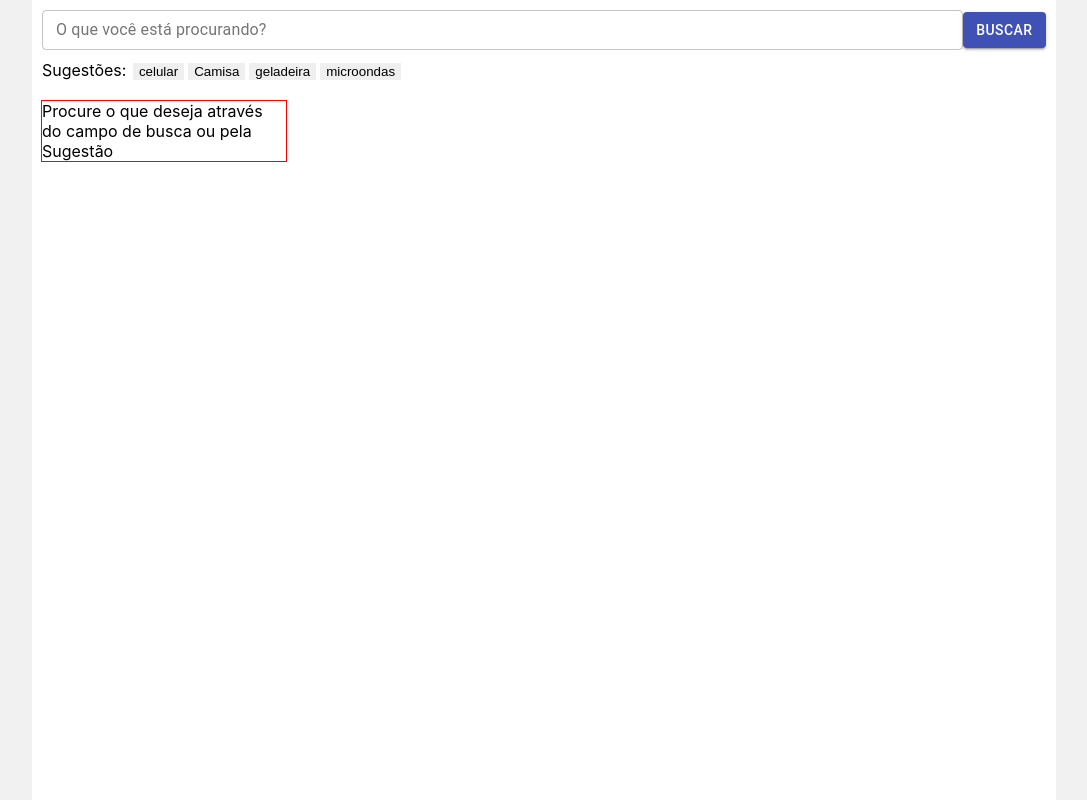
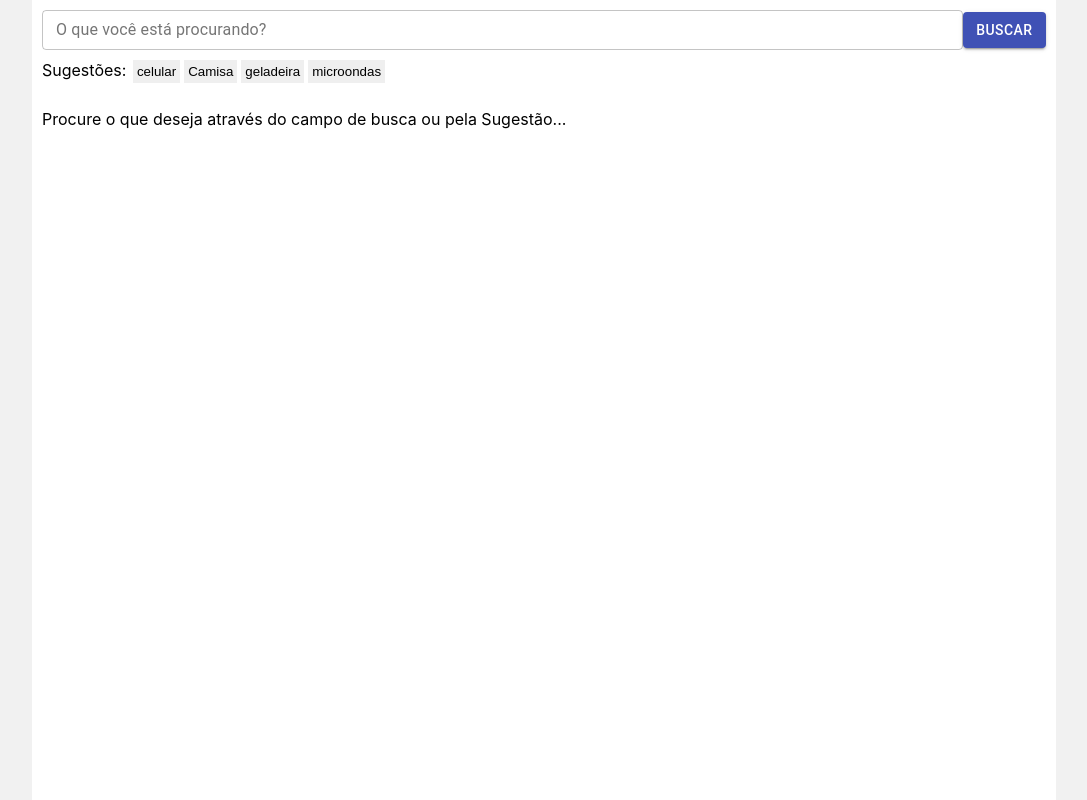
Before and after one commit to Biancasleonardo/desafio_Calindra, a React (Create React App) app in the folder desafio1/: page / in a window 1280 px wide. Shown: the whole page, without its empty margins (96-1183 px from the left). Built offline with nearby package versions, Linux system fonts and the light colour scheme.

Commit message:
adjusting layout

```diff
--- a/desafio1/src/components/ProductsCard/ProductsCard.js
+++ b/desafio1/src/components/ProductsCard/ProductsCard.js
@@ -1,9 +1,11 @@
 import { CardContent, Typography } from '@material-ui/core';
 import React from 'react';
 import { CardProduct, ContainerMeta, Score, Visits } from './style';
+import ScoreIcon from '@material-ui/icons/Score';
+import VisibilityIcon from '@material-ui/icons/Visibility';
 
 const ProductsCard = ({ products }) => {
-    const {name, type, _meta} = products
+    const { name, type, _meta } = products
 
     return (
         <CardProduct variant="outlined">
@@ -16,13 +18,15 @@ const ProductsCard = ({ products }) => {
                 </Typography>
                 <ContainerMeta>
                     <Score>
+                        <ScoreIcon fontSize='small' />
                         <Typography variant="body2" component="span">
-                            Score: {(_meta.score)}
+                            {(_meta.score)}
                         </Typography>
                     </Score>
                     <Visits>
+                        <VisibilityIcon fontSize='small'/>
                         <Typography variant="body2" component="span">
-                            Visualizações: {(_meta.visitsClickCount)}
+                            {(_meta.visitsClickCount)}
                         </Typography>
                     </Visits>
                 </ContainerMeta>
--- a/desafio1/src/components/ProductsCard/style.js
+++ b/desafio1/src/components/ProductsCard/style.js
@@ -8,6 +8,7 @@ export const CardProduct = styled(Card)`
 export const ContainerMeta = styled.div`
     display: flex;
     justify-content: space-between;
+    margin-top: 8px;
 `
 
 export const Score = styled.div`
--- a/desafio1/src/components/Suggestions/style.js
+++ b/desafio1/src/components/Suggestions/style.js
@@ -7,4 +7,5 @@ export const ContainerSuggestions = styled.div`
 export const ButtonItem = styled.button`
     border: none;
     margin: 0 2px;
+    padding: 4px;
 `
--- a/desafio1/src/pages/HomePage/HomePage.js
+++ b/desafio1/src/pages/HomePage/HomePage.js
@@ -3,7 +3,7 @@ import React, { useState } from 'react';
 import ProductsCard from '../../components/ProductsCard/ProductsCard';
 import Search from '../../components/Search/Search';
 import Suggestions from '../../components/Suggestions/Suggestions';
-import { ContainerBody, ContainerCards, ContainerText } from './style';
+import { ContainerBody, ContainerCards } from './style';
 
 const HomePage = () => {
     const [products, setProducts] = useState({})
@@ -25,16 +25,22 @@ const HomePage = () => {
     }
 
     const listProducts = products.products && products.products.map((product) => {
-        return <ProductsCard key={product.id} products={product}/>
+        return <ProductsCard key={product.id} products={product} />
     })
 
     return (
         <ContainerBody>
-            <Search getProducts={getProducts}/>
-            <Suggestions suggestions={products.suggestions} onClickSuggestion={onClickSuggestion}/>
+            <Search
+                getProducts={getProducts}
+            />
+            <Suggestions
+                suggestions={products.suggestions} onClickSuggestion={onClickSuggestion}
+            />
+            {listProducts ?
                 <ContainerCards>
-                {listProducts ? listProducts : <ContainerText>Procure o que deseja através do campo de busca ou pela Sugestão</ContainerText>}
-            </ContainerCards>
+                    {listProducts}
+                </ContainerCards> : <div><p>Procure o que deseja através do campo de busca ou pela Sugestão...</p></div>}
+
         </ContainerBody>
     );
 };
--- a/desafio1/src/pages/HomePage/style.js
+++ b/desafio1/src/pages/HomePage/style.js
@@ -16,8 +16,3 @@ export const ContainerCards = styled.div`
     padding: 10px 0;
     width: 100%;
 `
-
-export const ContainerText = styled.div`
-    border: 1px red solid;
-    width: 100%;
-`
```
Also changed, not shown: desafio1/src/services/getProduct.js (deleted). Lines whose indentation alone changed are shown as unchanged.
